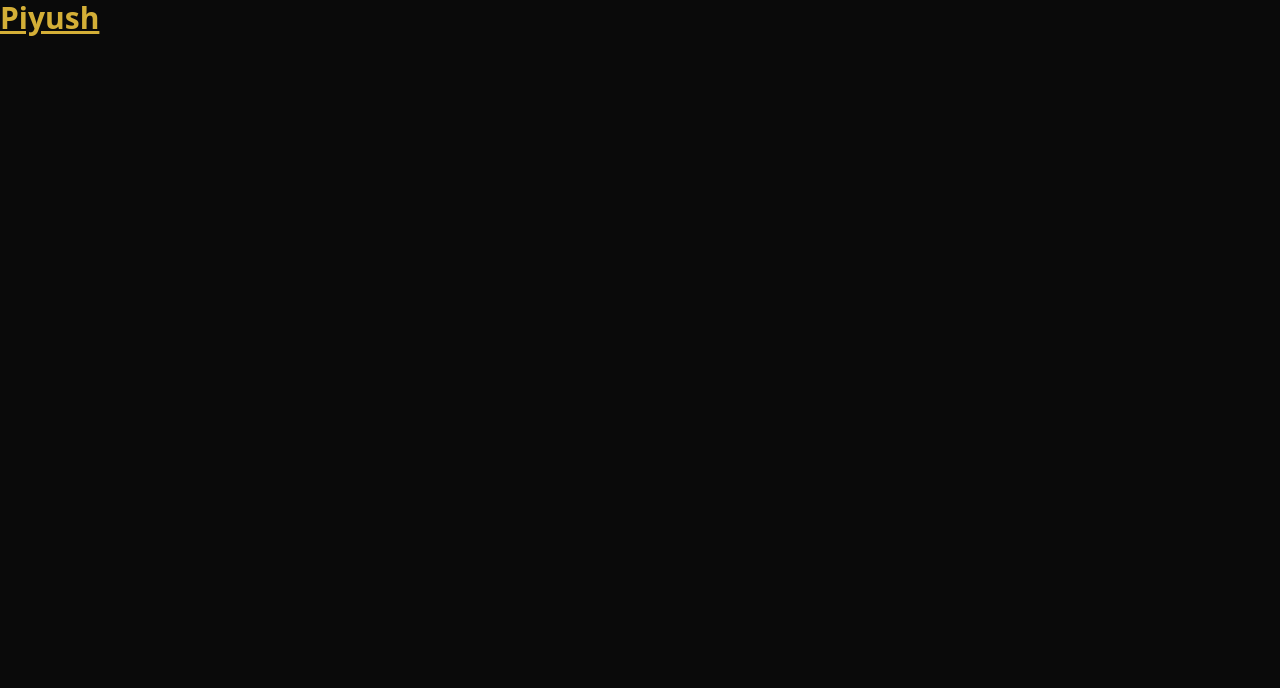
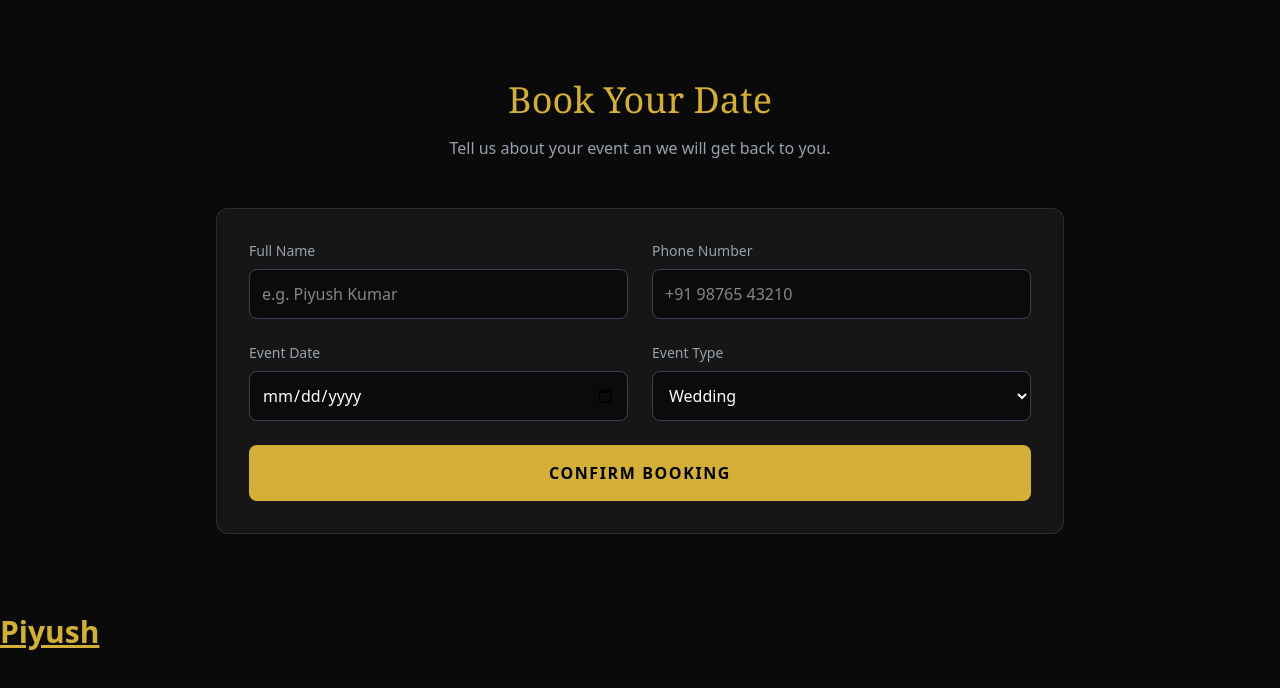
Before and after one commit to CodeWithPiyush0/sapna-studio-frontend, a React (Vite) app: page / in a window 1280 px wide. Shown: the top 688 px of the page. Built offline with nearby package versions, Linux system fonts and the light colour scheme.

Commit message:
Contact form added

```diff
--- a/package.json
+++ b/package.json
@@ -11,8 +11,11 @@
   },
   "dependencies": {
     "@tailwindcss/vite": "^4.1.18",
+    "axios": "^1.13.2",
+    "framer-motion": "^12.26.2",
     "react": "^19.2.0",
     "react-dom": "^19.2.0",
+    "react-hot-toast": "^2.6.0",
     "tailwindcss": "^4.1.18"
   },
   "devDependencies": {
--- a/src/App.jsx
+++ b/src/App.jsx
@@ -1,9 +1,13 @@
 import './App.css'
+import { Toaster } from 'react-hot-toast';
+import Contact from './components/Contact';
 
 function App() {
 
   return (
     <>
+      <Toaster position='top-center' reverseOrder={false} />
+      <Contact />
       <h1 className='text-3xl font-bold underline text-gold'>Piyush</h1>
     </>
   )
--- /dev/null
+++ b/src/components/Contact.jsx
@@ -0,0 +1,136 @@
+import React, { useState } from "react";
+import axios from "axios";
+import toast from "react-hot-toast";
+import { motion } from "framer-motion";
+
+const Contact = () => {
+  const [formData, setFormData] = useState({
+    name: "",
+    phone: "",
+    eventDate: "",
+    eventType: "Wedding",
+  });
+
+  const [loading, setLoading] = useState(false);
+
+  const handleChange = (e) => {
+    setFormData({ ...formData, [e.target.name]: e.target.value });
+  };
+
+  const handleSubmit = async (e) => {
+    e.preventDefault();
+    setLoading(true);
+
+    try {
+      const response = await axios.post(
+        "http://localhost:5000/api/leads",
+        formData
+      );
+
+      toast.success("Message sent! We'll contact you soon.");
+      setFormData({ name: "", phone: "", eventDate: "", eventType: "Wedding" });
+    } catch (error) {
+      console.error(error);
+      toast.error("Something went wrong. Please try again.");
+    } finally {
+      setLoading(false);
+    }
+  };
+
+  return (
+    <section id="contact" className="py-20 bg-dark text-white">
+      <div className="container mx-auto px-6 max-w-4xl">
+        <motion.div
+          initial={{ opacity: 0, y: 20 }}
+          whileInView={{ opacity: 1, y: 0 }}
+          className="text-center mb-12"
+        >
+          <h2 className="text-4xl font-serif text-gold mb-4">Book Your Date</h2>
+          <p className="text-gray-400">
+            Tell us about your event an we will get back to you.
+          </p>
+        </motion.div>
+
+        <form
+          onSubmit={handleSubmit}
+          className="space-y-6 bg-white/5 p-8 rounded-xl border border-white/10"
+        >
+          <div className="grid md:grid-cols-2 gap-6">
+
+            <div className="flex flex-col gap-2">
+              <label className="text-sm text-gray-400">Full Name</label>
+              <input
+                type="text"
+                name="name"
+                value={formData.name}
+                onChange={handleChange}
+                required
+                className="bg-black/50 border border-gray-700 p-3 rounded-lg focus:border-gold outline-none transition"
+                placeholder="e.g. Piyush Kumar"
+              />
+            </div>
+
+            <div className="flex flex-col gap-2">
+              <label className="text-sm text-gray-400">Phone Number</label>
+              <input
+                type="tel"
+                name="phone"
+                value={formData.phone}
+                onChange={handleChange}
+                required
+                className="bg-black/50 border border-gray-700 p-3 rounded-lg focus:border-gold outline-none transition"
+                placeholder="+91 98765 43210"
+              />
+            </div>
+            </div>
+
+            <div className="grid md:grid-cols-2 gap-6">
+
+              <div className="flex flex-col gap-2">
+                <label className="text-sm text-gray-400">Event Date</label>
+                <input
+                  type="date"
+                  name="eventDate"
+                  value={formData.eventDate}
+                  onChange={handleChange}
+                  required
+                  className="bg-black/50 border border-gray-700 p-3 rounded-lg focus:border-gold outline-none transition text-white"
+                />
+              </div>
+
+              <div className="flex flex-col gap-2">
+                <label className="text-sm text-gray-400">Event Type</label>
+                <select
+                  name="eventType"
+                  value={formData.eventType}
+                  onChange={handleChange}
+                  required
+                  className="bg-black/50 border border-gray-700 p-3 rounded-lg focus:border-gold outline-none transition text-white"
+                >
+                    <option value="Wedding">Wedding</option>
+                    <option value="Pre-Wedding">Pre-Wedding</option>
+                    <option value="Engagement">Engagement</option>
+                    <option value="Birthday">Birthday/Party</option>
+                    <option value="Commercial">Commercial/Shoot</option>
+                </select>
+              </div>
+            </div>
+
+            <button
+                type="submit"
+                disabled={loading}
+                className={`w-full py-4 rounded-lg font-bold tracking-widest transition-all ${
+                    loading
+                        ? "bg-gray-700 cursor-not-allowed text-gray-400"
+                        : "bg-gold text-black hover:bg-yellow-500 hover:scale-[1.02]"
+                }`}
+            >
+                {loading ? "SENDING..." : "CONFIRM BOOKING"}
+            </button>
+        </form>
+      </div>
+    </section>
+  );
+};
+
+export default Contact;
```
Also changed, not shown: 1 other file (tests, documents, lock files or other folders).
